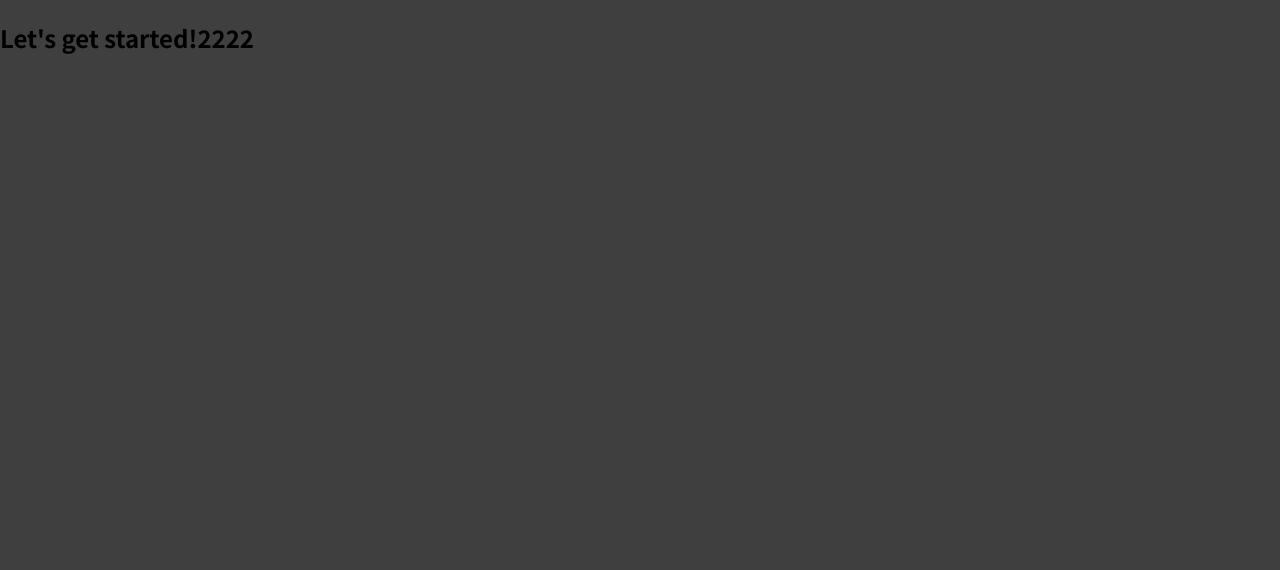
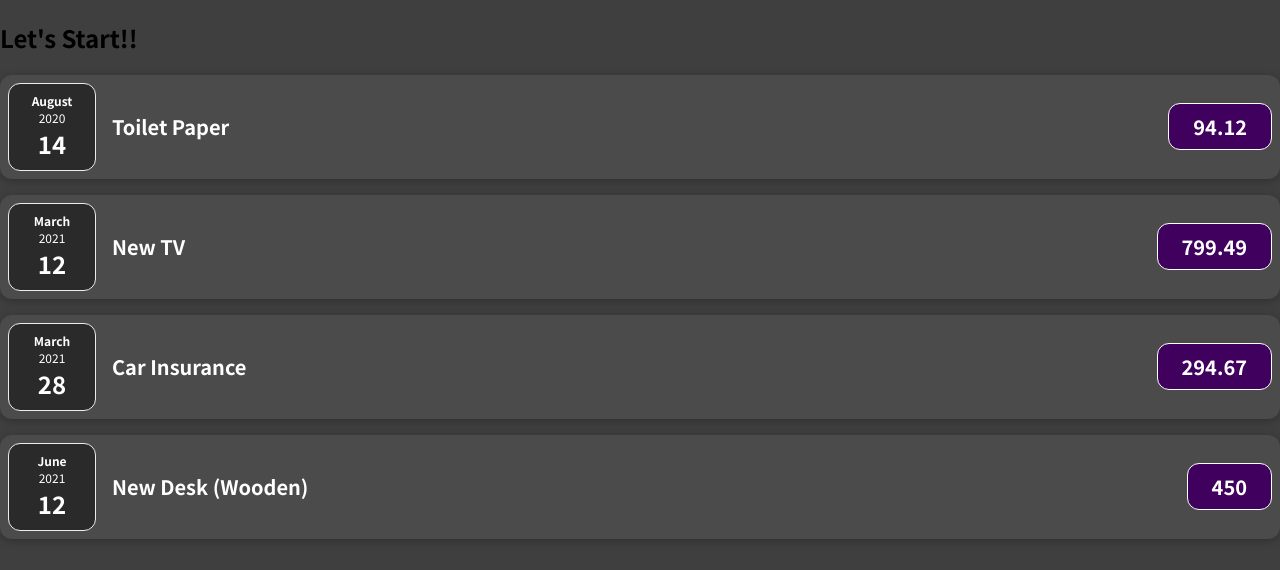
Before and after one commit to popovskyy/react, a JavaScript app: page / in a window 1280 px wide. Shown: the top 570 px of the page. Built offline with nearby package versions, Linux system fonts and the light colour scheme.

Commit message:
Expenses items added

```diff
--- a/src/App.js
+++ b/src/App.js
@@ -1,9 +1,34 @@
+import Expenses from "./components/Expenses";
+
 function App() {
-  return (
-    <div>
-      <h2>Let's get started!2222</h2>
-    </div>
-  );
+    const expenses = [
+        {
+            id: 'e1',
+            title: 'Toilet Paper',
+            amount: 94.12,
+            date: new Date(2020, 7, 14),
+        },
+        { id: 'e2', title: 'New TV', amount: 799.49, date: new Date(2021, 2, 12) },
+        {
+            id: 'e3',
+            title: 'Car Insurance',
+            amount: 294.67,
+            date: new Date(2021, 2, 28),
+        },
+        {
+            id: 'e4',
+            title: 'New Desk (Wooden)',
+            amount: 450,
+            date: new Date(2021, 5, 12),
+        },
+    ];
+
+    return (
+        <div>
+            <h2>Let's Start!!</h2>
+            <Expenses expenses={expenses}/>
+        </div>
+    );
 }
 
 export default App;
--- /dev/null
+++ b/src/components/ExpenseDate.css
@@ -0,0 +1,26 @@
+.expense-date {
+	display: flex;
+	flex-direction: column;
+	width: 5.5rem;
+	height: 5.5rem;
+	border: 1px solid #ececec;
+	background-color: #2a2a2a;
+	color: white;
+	border-radius: 12px;
+	align-items: center;
+	justify-content: center;
+}
+
+.expense-date__month {
+	font-size: 0.75rem;
+	font-weight: bold;
+}
+
+.expense-date__year {
+	font-size: 0.75rem;
+}
+
+.expense-date__day {
+	font-size: 1.5rem;
+	font-weight: bold;
+}
--- /dev/null
+++ b/src/components/ExpenseDate.js
@@ -0,0 +1,17 @@
+import './ExpenseDate.css'
+
+function ExpenseDate({date}) {
+	const month = date.toLocaleString('en-US', {month: 'long'});
+	const day = date.toLocaleString('en-US', {day: '2-digit'});
+	const year = date.getFullYear();
+
+	return (
+		<div className="expense-date">
+			<div className="expense-date__month">{month}</div>
+			<div className="expense-date__year">{year}</div>
+			<div className="expense-date__day">{day}</div>
+		</div>
+	);
+}
+
+export default ExpenseDate;
--- /dev/null
+++ b/src/components/ExpenseItem.css
@@ -0,0 +1,56 @@
+.expense-item {
+	display: flex;
+	justify-content: space-between;
+	align-items: center;
+	box-shadow: 0 2px 8px rgba(0, 0, 0, 0.25);
+	padding: 0.5rem;
+	margin: 1rem 0;
+	border-radius: 12px;
+	background-color: #4b4b4b;
+}
+
+.expense-item__description {
+	display: flex;
+	flex-direction: column;
+	gap: 1rem;
+	align-items: flex-end;
+	flex-flow: column-reverse;
+	justify-content: flex-start;
+	flex: 1;
+}
+
+.expense-item h2 {
+	color: #3a3a3a;
+	font-size: 1rem;
+	flex: 1;
+	margin: 0 1rem;
+	color: white;
+}
+
+.expense-item__price {
+	font-size: 1rem;
+	font-weight: bold;
+	color: white;
+	background-color: #40005d;
+	border: 1px solid white;
+	padding: 0.5rem;
+	border-radius: 12px;
+}
+
+@media (min-width: 580px) {
+	.expense-item__description {
+		flex-direction: row;
+		align-items: center;
+		justify-content: flex-start;
+		flex: 1;
+	}
+
+	.expense-item__description h2 {
+		font-size: 1.25rem;
+	}
+
+	.expense-item__price {
+		font-size: 1.25rem;
+		padding: 0.5rem 1.5rem;
+	}
+}
--- /dev/null
+++ b/src/components/ExpenseItem.js
@@ -0,0 +1,16 @@
+import './ExpenseItem.css'
+import ExpenseDate from "./ExpenseDate";
+
+function ExpenseItem(props) {
+	return (
+		<div className="expense-item">
+			<ExpenseDate date={props.date}/>
+			<div className="expense-item__description">
+				<h2>{props.title}</h2>
+				<div className="expense-item__price">{props.amount}</div>
+			</div>
+		</div>
+	);
+}
+
+export default ExpenseItem;
--- /dev/null
+++ b/src/components/Expenses.js
@@ -0,0 +1,13 @@
+import ExpenseItem from "./ExpenseItem";
+
+function Expenses({expenses}) {
+	return (
+		<div className="expenses">
+			{expenses.map(item => {
+				return  <ExpenseItem key={item.id} title={item.title} amount={item.amount} date={item.date}/>
+			})}
+		</div>
+	);
+}
+
+export default Expenses;
```
Also changed, not shown: 1 other file (tests, documents, lock files or other folders).
